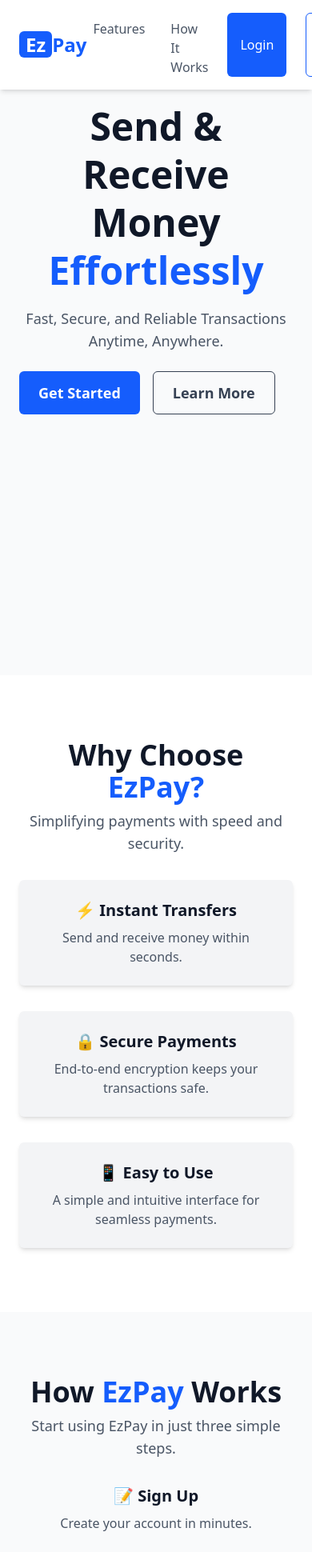
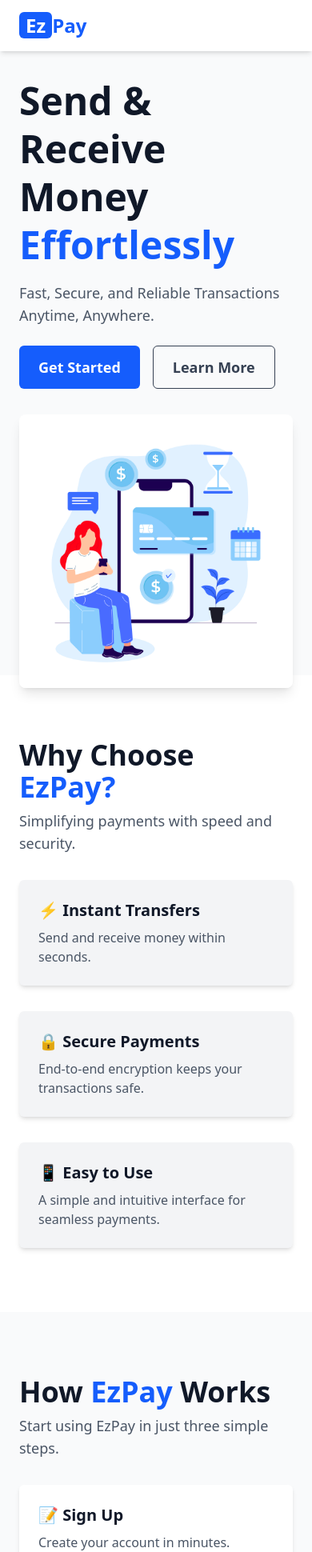
Before and after one commit to Krishna-Mehta-135/EzPay, a React (Vite) app in the folder Client/: page / in a window 390 px wide. Shown: the top 1940 px of the page at 80% size. Built offline with nearby package versions, Linux system fonts and the light colour scheme.

Commit message:
Added responsiveness

```diff
--- a/Client/src/pages/LandingPage.jsx
+++ b/Client/src/pages/LandingPage.jsx
@@ -9,19 +9,19 @@ const Landing = () => {
         <div className="min-h-screen bg-gray-50 text-gray-900">
             {/* Navbar */}
             <nav className="flex justify-between items-center px-6 md:px-16 py-4 shadow-md bg-white fixed w-full top-0 z-10">
-                {/* Logo on the Left */}
+                {/* Logo */}
                 <h1 className="text-2xl font-bold">
                     <span className="text-white bg-blue-600 px-2 rounded-md">Ez</span>
                     <span className="text-blue-600">Pay</span>
                 </h1>
 
-                {/* Navigation Links - Now moved to the Right */}
-                <div className="flex space-x-6">
+                {/* Navbar Links */}
+                <div className="hidden md:flex space-x-6">
                     <ScrollLink
                         to="features"
                         smooth={true}
                         duration={500}
-                        className="cursor-pointer mt-2 ml-2 text-gray-600 hover:text-blue-600"
+                        className="cursor-pointer text-gray-600 hover:text-blue-600"
                     >
                         Features
                     </ScrollLink>
@@ -29,7 +29,7 @@ const Landing = () => {
                         to="how-it-works"
                         smooth={true}
                         duration={500}
-                        className="cursor-pointer mt-2 ml-2 text-gray-600 hover:text-blue-600"
+                        className="cursor-pointer text-gray-600 hover:text-blue-600"
                     >
                         How It Works
                     </ScrollLink>
@@ -49,7 +49,7 @@ const Landing = () => {
             </nav>
 
             {/* Hero Section */}
-            <header className="h-screen flex flex-col md:flex-row items-center justify-between text-center md:text-left px-6 pt-32">
+            <header className="h-screen flex flex-col md:flex-row items-center justify-between px-6 md:px-16 pt-24 md:pt-32">
                 <div className="md:w-1/2">
                     <h1 className="text-5xl font-extrabold leading-tight">
                         Send & Receive Money <span className="text-blue-600">Effortlessly</span>
@@ -72,19 +72,21 @@ const Landing = () => {
                     </div>
                 </div>
 
-                {/* Hero Image on Right */}
-                <div className="hidden md:block md:w-1/2 flex justify-end">
-                    <img src={payment} alt="EzPay Mockup" className="w-[550px] rounded-lg shadow-lg" />
+                {/* Hero Image */}
+                <div className="md:w-1/2 flex justify-center md:justify-end mt-8 md:mt-0">
+                    <img src={payment} alt="EzPay Mockup" className="w-[400px] md:w-[500px] rounded-lg shadow-lg" />
                 </div>
             </header>
 
-            {/* Features Section - Centered */}
-            <section id="features" className="py-20 bg-white text-center px-6 md:px-16">
-                <h2 className="text-4xl font-bold">
+            {/* Features Section */}
+            <section id="features" className="py-20 bg-white px-6 md:px-16">
+                <h2 className="text-4xl font-bold text-left">
                     Why Choose <span className="text-blue-600">EzPay?</span>
                 </h2>
-                <p className="text-lg text-gray-600 mt-2 mb-8">Simplifying payments with speed and security.</p>
-                <div className="grid grid-cols-1 md:grid-cols-3 gap-8 max-w-5xl mx-auto">
+                <p className="text-lg text-gray-600 mt-2 mb-8 text-left">
+                    Simplifying payments with speed and security.
+                </p>
+                <div className="grid grid-cols-1 md:grid-cols-3 gap-8">
                     <div className="p-6 bg-gray-100 rounded-md shadow-md">
                         <h3 className="text-xl font-semibold">⚡ Instant Transfers</h3>
                         <p className="text-gray-600 mt-2">Send and receive money within seconds.</p>
@@ -100,24 +102,24 @@ const Landing = () => {
                 </div>
             </section>
 
-            {/* How It Works Section - Centered */}
-            <section id="how-it-works" className="py-20 bg-gray-50 text-center px-6 md:px-16">
-                <h2 className="text-4xl font-bold">
+            {/* How It Works Section */}
+            <section id="how-it-works" className="py-20 bg-gray-50 px-6 md:px-16">
+                <h2 className="text-4xl font-bold text-left">
                     How <span className="text-blue-600">EzPay</span> Works
                 </h2>
-                <p className="text-lg text-gray-600 mt-2 mb-8">Start using EzPay in just three simple steps.</p>
-                <div className="max-w-4xl mx-auto flex flex-col md:flex-row items-center justify-between space-y-6 md:space-y-0">
-                    <div className="flex flex-col items-center">
+                <p className="text-lg text-gray-600 mt-2 mb-8 text-left">
+                    Start using EzPay in just three simple steps.
+                </p>
+                <div className="grid grid-cols-1 md:grid-cols-3 gap-8">
+                    <div className="p-6 bg-white rounded-md shadow-md">
                         <h3 className="text-xl font-semibold">📝 Sign Up</h3>
                         <p className="text-gray-600 mt-2">Create your account in minutes.</p>
                     </div>
-                    <span className="text-3xl md:text-5xl">➡️</span>
-                    <div className="flex flex-col items-center">
+                    <div className="p-6 bg-white rounded-md shadow-md">
                         <h3 className="text-xl font-semibold">💳 Add Funds</h3>
                         <p className="text-gray-600 mt-2">Securely load money into your wallet.</p>
                     </div>
-                    <span className="text-3xl md:text-5xl">➡️</span>
-                    <div className="flex flex-col items-center">
+                    <div className="p-6 bg-white rounded-md shadow-md">
                         <h3 className="text-xl font-semibold">💸 Start Transacting</h3>
                         <p className="text-gray-600 mt-2">Send and receive money seamlessly.</p>
                     </div>
```
